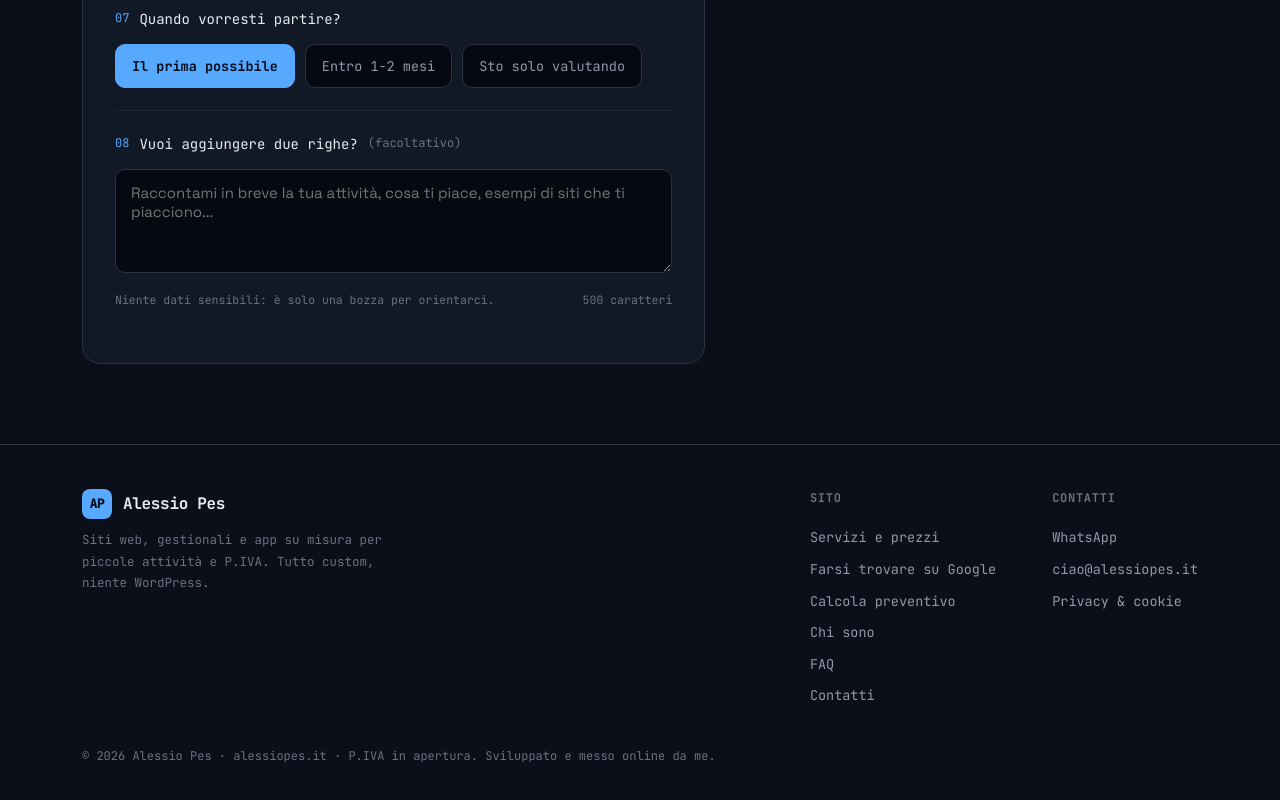
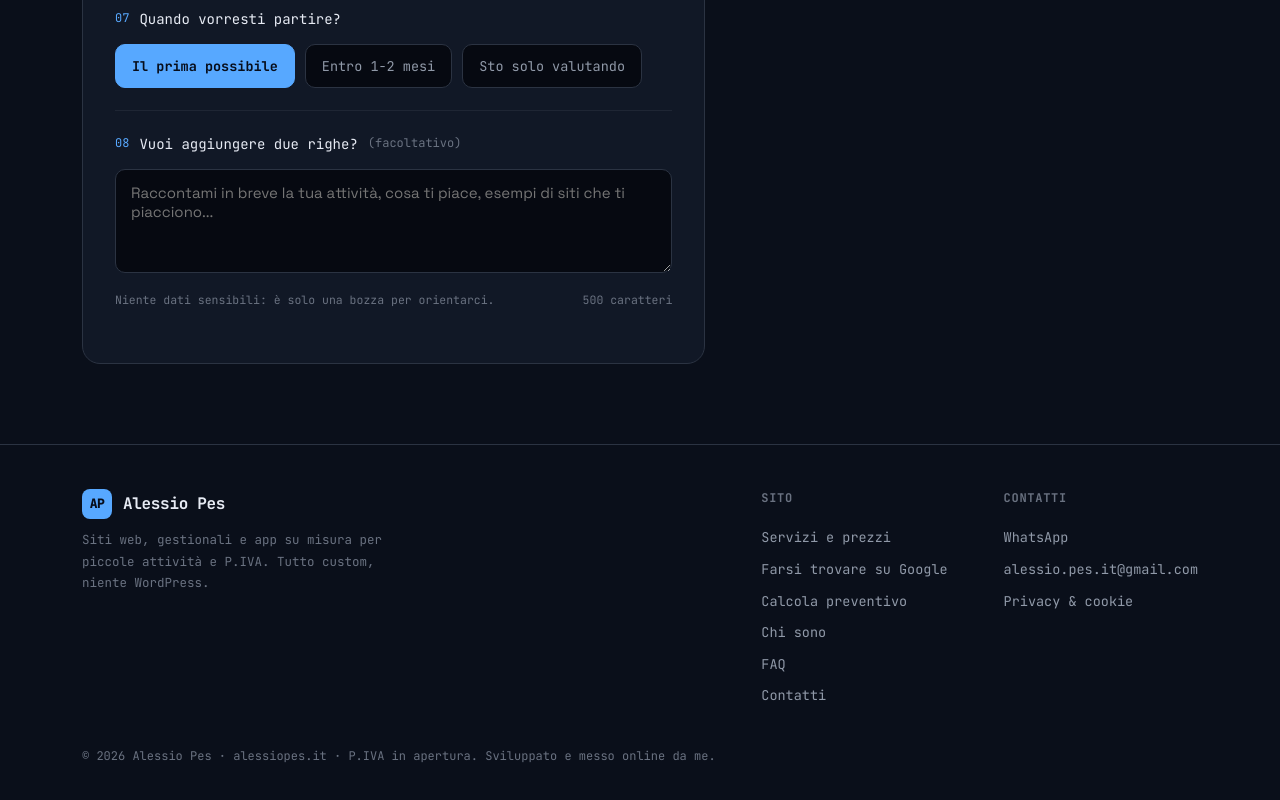
Before and after one commit to alessiopesit-boop/alessiopes-web, an Angular app: page /preventivo in a window 1280 px wide. Shown: the part 1651-2451 px from the top of the page. Built offline with nearby package versions, Linux system fonts and the light colour scheme.

Commit message:
fix: recapiti reali e foto nascosta per l'MVP (#13)
Numero WhatsApp e email aggiornati ai recapiti veri (email personale per
ora, in attesa del dominio). Finché non c'è una foto vera, la sezione "chi
sono" resta senza foto e il testo prende tutta la larghezza.

```diff
--- a/src/app/pages/chi-sono/chi-sono.html
+++ b/src/app/pages/chi-sono/chi-sono.html
@@ -11,10 +11,13 @@
   <section class="block tight">
     <div class="wrap">
       <div class="about-grid">
+        <!-- MVP: foto nascosta finché non c'è una foto vera (la griglia passa a 1 colonna via :has). -->
+        @if (false) {
         <div class="about-photo reveal">
           <image-slot placeholder="↑ una tua foto (PNG/JPG)" />
           <div class="photo-cap mono"><span class="led"></span> Alessio Pes · sviluppatore</div>
         </div>
+        }
         <div class="reveal d2">
           <p class="about-lede">Seguo ogni progetto <span class="accent">dall'idea fino al server online</span>: scrivo il codice, lo metto online e mi assicuro che continui a funzionare. Tutto su misura, niente scorciatoie.</p>
           <p class="body">Lavoro con artigiani, professionisti e piccole attività che hanno bisogno di un sito, un'app o un gestionale fatto come si deve, senza giri di parole tecniche. A te interessa il risultato: farti trovare, lavorare meglio, fare bella figura online. A quello ci penso io.</p>
--- a/src/app/pages/contatti/contatti.html
+++ b/src/app/pages/contatti/contatti.html
@@ -26,13 +26,13 @@
               <div class="line"><span class="ok">~</span>&nbsp;<span class="dim">di solito in giornata, senza impegno</span></div>
             </div>
             <div class="contact-foot">
-              <a class="btn btn-wa" href="https://wa.me/390000000000?text=Ciao%20Alessio!%20Ho%20visto%20il%20tuo%20sito%20e%20vorrei%20parlarti%20del%20mio%20progetto." target="_blank" rel="noopener">
+              <a class="btn btn-wa" href="https://wa.me/393897979420?text=Ciao%20Alessio!%20Ho%20visto%20il%20tuo%20sito%20e%20vorrei%20parlarti%20del%20mio%20progetto." target="_blank" rel="noopener">
                 <svg width="17" height="17" viewBox="0 0 24 24" fill="currentColor"><path d="M12 2a10 10 0 0 0-8.6 15l-1.3 4.7 4.8-1.3A10 10 0 1 0 12 2zm0 18a8 8 0 0 1-4.1-1.1l-.3-.2-2.8.8.8-2.8-.2-.3A8 8 0 1 1 12 20zm4.4-5.6c-.2-.1-1.4-.7-1.6-.8s-.4-.1-.5.1-.6.8-.8 1-.3.2-.5.1a6.5 6.5 0 0 1-3.2-2.8c-.2-.4.2-.4.6-1.2.1-.2 0-.3 0-.5s-.5-1.3-.7-1.7-.4-.4-.5-.4h-.5a1 1 0 0 0-.7.3 3 3 0 0 0-.9 2.2 5.2 5.2 0 0 0 1.1 2.8 11.8 11.8 0 0 0 4.6 4c2.1.7 2.1.5 2.5.5a2.6 2.6 0 0 0 1.7-1.2 2.1 2.1 0 0 0 .2-1.2c-.1-.1-.3-.2-.5-.3z"/></svg>
                 Scrivimi su WhatsApp <span class="arrow">→</span>
               </a>
-              <a class="btn btn-ghost contact-email" href="mailto:ciao@alessiopes.it?subject=Richiesta%20dal%20sito">
+              <a class="btn btn-ghost contact-email" href="mailto:alessio.pes.it@gmail.com?subject=Richiesta%20dal%20sito">
                 <svg width="16" height="16" viewBox="0 0 24 24" fill="none" stroke="currentColor" stroke-width="1.7" stroke-linecap="round" stroke-linejoin="round"><rect x="3" y="5" width="18" height="14" rx="2"/><path d="m3 7 9 6 9-6"/></svg>
-                ciao&#64;alessiopes.it
+                alessio.pes.it&#64;gmail.com
               </a>
             </div>
           </div>
--- a/src/app/pages/home/home.html
+++ b/src/app/pages/home/home.html
@@ -152,10 +152,13 @@
   <section class="block tight">
     <div class="wrap">
       <div class="about-grid">
+        <!-- MVP: foto nascosta finché non c'è una foto vera (la griglia passa a 1 colonna via :has). -->
+        @if (false) {
         <div class="about-photo reveal">
           <image-slot placeholder="↑ una tua foto (PNG/JPG)" />
           <div class="photo-cap mono"><span class="led"></span> Alessio Pes · sviluppatore</div>
         </div>
+        }
         <div class="reveal d2">
           <span class="kicker">Chi c'è dietro</span>
           <p class="about-lede" style="margin-top:18px;">Sono <span class="accent">Alessio</span>. Costruisco siti e software su misura per piccole attività, e li seguo dall'idea fino al <span class="accent">server online</span>.</p>
--- a/src/app/pages/preventivo/preventivo.ts
+++ b/src/app/pages/preventivo/preventivo.ts
@@ -2,8 +2,8 @@ import { Component, computed, signal } from '@angular/core';
 import { RevealDirective } from '../../core/reveal.directive';
 
 // ⚙️ DA SOSTITUIRE con i tuoi recapiti reali
-const WHATSAPP = '390000000000'; // numero WhatsApp (prefisso internazionale, senza +)
-const EMAIL = 'ciao@alessiopes.it';
+const WHATSAPP = '393897979420'; // numero WhatsApp (prefisso internazionale, senza +)
+const EMAIL = 'alessio.pes.it@gmail.com'; // MVP: email personale; passare a ciao@alessiopes.it col dominio
 
 type TypeVal = 'vetrina' | 'gestione' | 'ecommerce' | 'app';
 
--- a/src/app/pages/privacy/privacy.html
+++ b/src/app/pages/privacy/privacy.html
@@ -13,7 +13,7 @@
       <p><span class="todo mono">DA COMPLETARE all'apertura della P.IVA: nome completo, indirizzo, P.IVA/codice fiscale ed email PEC del titolare del trattamento.</span></p>
 
       <h2>1. Chi tratta i tuoi dati</h2>
-      <p>Il titolare del trattamento è Alessio Pes (di seguito "io"). Per qualsiasi domanda sulla privacy puoi scrivermi a <a href="mailto:ciao@alessiopes.it">ciao&#64;alessiopes.it</a>.</p>
+      <p>Il titolare del trattamento è Alessio Pes (di seguito "io"). Per qualsiasi domanda sulla privacy puoi scrivermi a <a href="mailto:alessio.pes.it@gmail.com">alessio.pes.it&#64;gmail.com</a>.</p>
 
       <h2>2. Quali dati raccolgo</h2>
       <ul>
@@ -32,7 +32,7 @@
       <p>Se mi scrivi su WhatsApp, la conversazione è gestita da WhatsApp/Meta secondo le loro condizioni. Se mi scrivi via email, il messaggio è gestito dal mio provider di posta. In entrambi i casi conservo i dati per il tempo necessario a risponderti e a gestire un eventuale incarico.</p>
 
       <h2>6. I tuoi diritti</h2>
-      <p>Puoi in qualsiasi momento chiedermi di accedere ai tuoi dati, correggerli o cancellarli, e opporti al trattamento. Scrivimi a <a href="mailto:ciao@alessiopes.it">ciao&#64;alessiopes.it</a> e ti rispondo. Hai inoltre diritto di reclamo al Garante per la protezione dei dati personali.</p>
+      <p>Puoi in qualsiasi momento chiedermi di accedere ai tuoi dati, correggerli o cancellarli, e opporti al trattamento. Scrivimi a <a href="mailto:alessio.pes.it@gmail.com">alessio.pes.it&#64;gmail.com</a> e ti rispondo. Hai inoltre diritto di reclamo al Garante per la protezione dei dati personali.</p>
 
       <h2>7. Aggiornamenti</h2>
       <p>Questa informativa può essere aggiornata. La versione in vigore è sempre quella pubblicata su questa pagina. <span class="todo mono">Ultimo aggiornamento: da inserire alla pubblicazione.</span></p>
--- a/src/app/shared/footer/footer.html
+++ b/src/app/shared/footer/footer.html
@@ -18,8 +18,8 @@
       </div>
       <div class="foot-col">
         <h5>Contatti</h5>
-        <a href="https://wa.me/390000000000" target="_blank" rel="noopener">WhatsApp</a>
-        <a href="mailto:ciao@alessiopes.it">ciao&#64;alessiopes.it</a>
+        <a href="https://wa.me/393897979420" target="_blank" rel="noopener">WhatsApp</a>
+        <a href="mailto:alessio.pes.it@gmail.com">alessio.pes.it&#64;gmail.com</a>
         <a routerLink="/privacy">Privacy &amp; cookie</a>
       </div>
     </div>
--- a/src/styles.css
+++ b/src/styles.css
@@ -289,6 +289,8 @@ section.block.tight { padding: 80px 0; }
 
 /* ---------- ABOUT ---------- */
 .about-grid { display: grid; grid-template-columns: 0.82fr 1.18fr; gap: 56px; align-items: start; }
+/* Se la foto è nascosta (vedi @if nei template), il testo prende tutta la larghezza. */
+.about-grid:not(:has(.about-photo)) { grid-template-columns: 1fr; }
 .about-photo { position: relative; }
 .about-photo image-slot { width: 100%; aspect-ratio: 4/5; display: block; border-radius: 16px; overflow: hidden; border: 1px solid var(--line); }
 .photo-cap { font-family: var(--mono); font-size: 12px; color: var(--faint); margin-top: 14px; display: flex; align-items: center; gap: 8px; }
```
Also changed, not shown: 1 other file (tests, documents, lock files or other folders).
